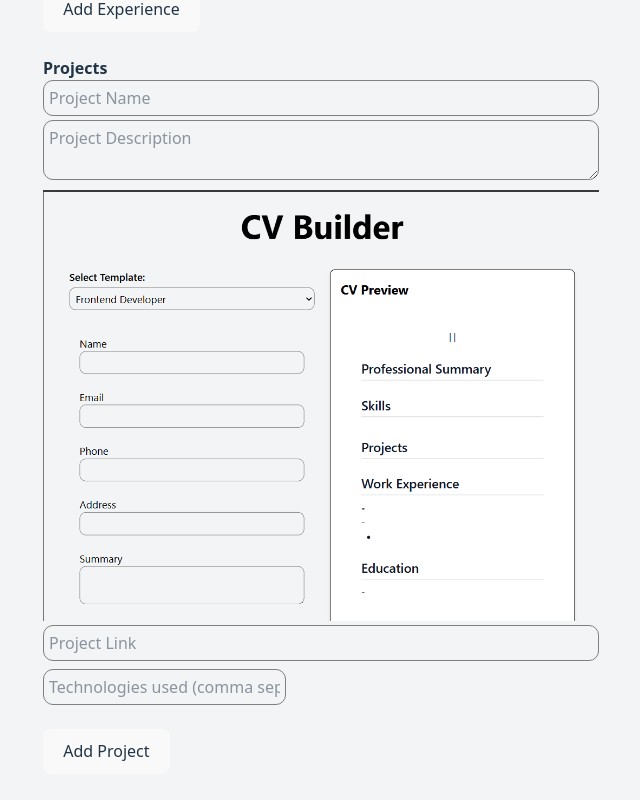
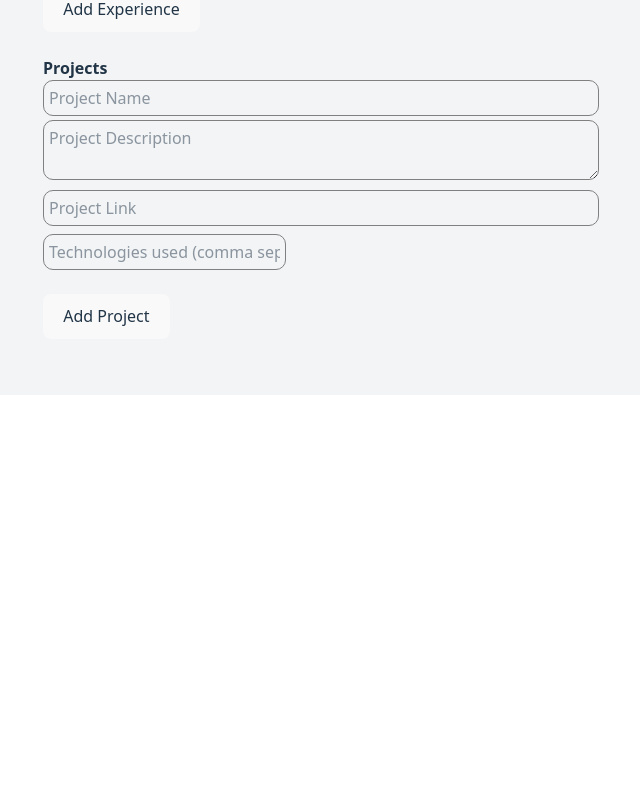
Before and after one commit to Callerstudios/resume-maker, a React (Vite) app: page / in a window 1280 px wide. Shown: the part 1184-1984 px from the top of the page, without its empty margins (13-653 px from the left). After the commit the page ends 1579 px from the top, so only its background shows below. Built offline with nearby package versions, Linux system fonts and the light colour scheme.

Commit message:
added preview image

```diff
--- a/index.html
+++ b/index.html
@@ -5,7 +5,7 @@
     <!-- Open Graph Meta Tags -->
     <meta property="og:title" content="CV Maker" />
     <meta property="og:description" content="This website helps you create your CV" />
-    <meta property="og:image" content="https://resume-maker-rw61.vercel.app/assets/" />
+    <meta property="og:image" content="https://resume-maker-rw61.vercel.app/assets/preview-image-CW_u_A5y.png" />
     <meta property="og:url" content="https://resume-maker-rw61.vercel.app" />
     <meta property="og:type" content="website" />
 
--- a/src/components/CVForm.tsx
+++ b/src/components/CVForm.tsx
@@ -1,7 +1,6 @@
 import React from "react";
 import type { FormData } from "../utils/types";
 import LinkImagePreview from "./LinkImagePreview";
-import previewImg from "../assets/images/preview-image.png"
 
 type Props = {
   formData: FormData;
@@ -271,7 +270,6 @@ export default function CVForm({ formData, onChange }: Props) {
                   handleProjectChange(index, "description", e.target.value)
                 }
               />
-                <img src={previewImg} alt="" />
               <input
                 placeholder="Project Link"
                 className="form-input w-full"
@@ -280,6 +278,7 @@ export default function CVForm({ formData, onChange }: Props) {
                   handleProjectChange(index, "link", e.target.value)
                 }
               />
+              <img src="" alt="" />
               <LinkImagePreview
                 url={proj.link ?? ""}
                 onImageExtracted={(imgUrl) => {
```
